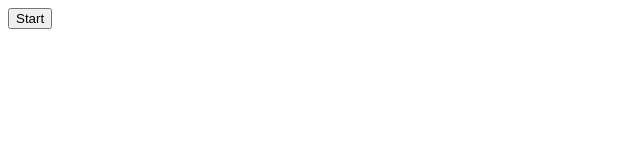
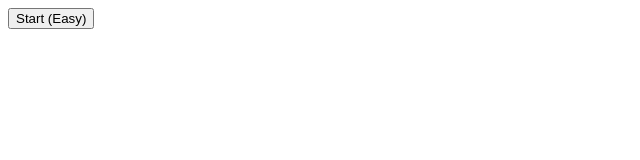
Before and after one commit to kwangric/ear-training-test, a React (Vite) app: page / in a window 1280 px wide. Shown: the top 160 px of the page, without its empty margins (0-640 px from the left). Built offline with nearby package versions, Linux system fonts and the light colour scheme; a web font is replaced by a local one.

Commit message:
changed button to show easy mode

```diff
--- a/src/components/Game.jsx
+++ b/src/components/Game.jsx
@@ -108,7 +108,7 @@ const Game = () => {
           </button>
         </>
       ) : (
-        <button onClick={setGame}>Start</button>
+        <button onClick={setGame}>Start (Easy)</button>
       )}
     </div>
   )
```
